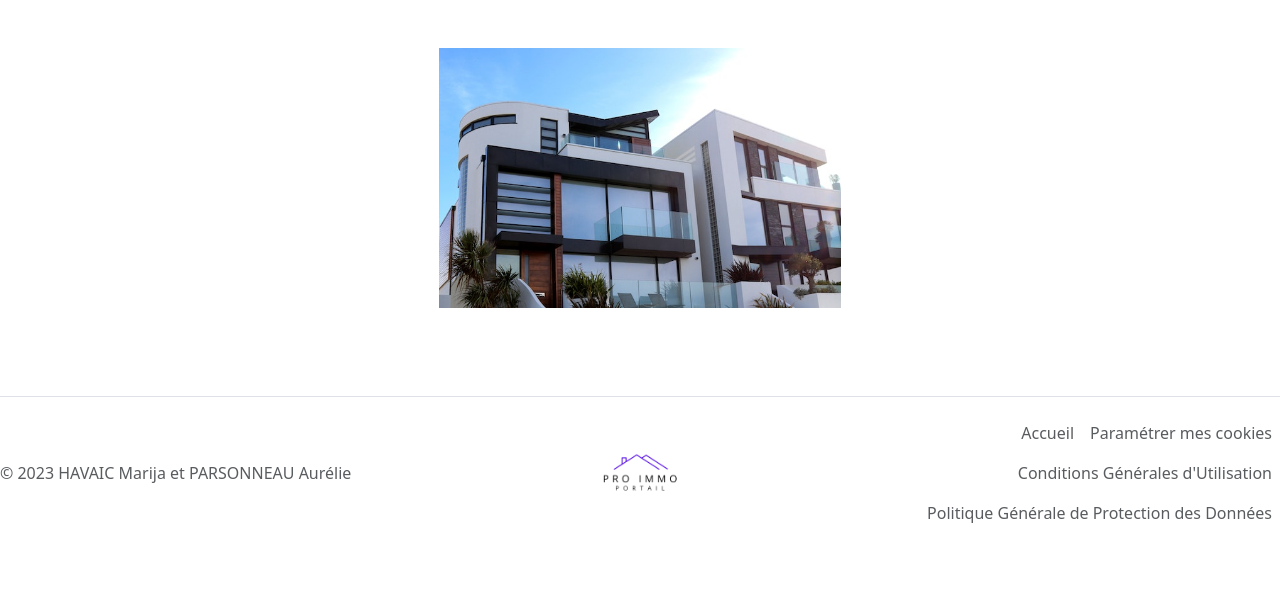
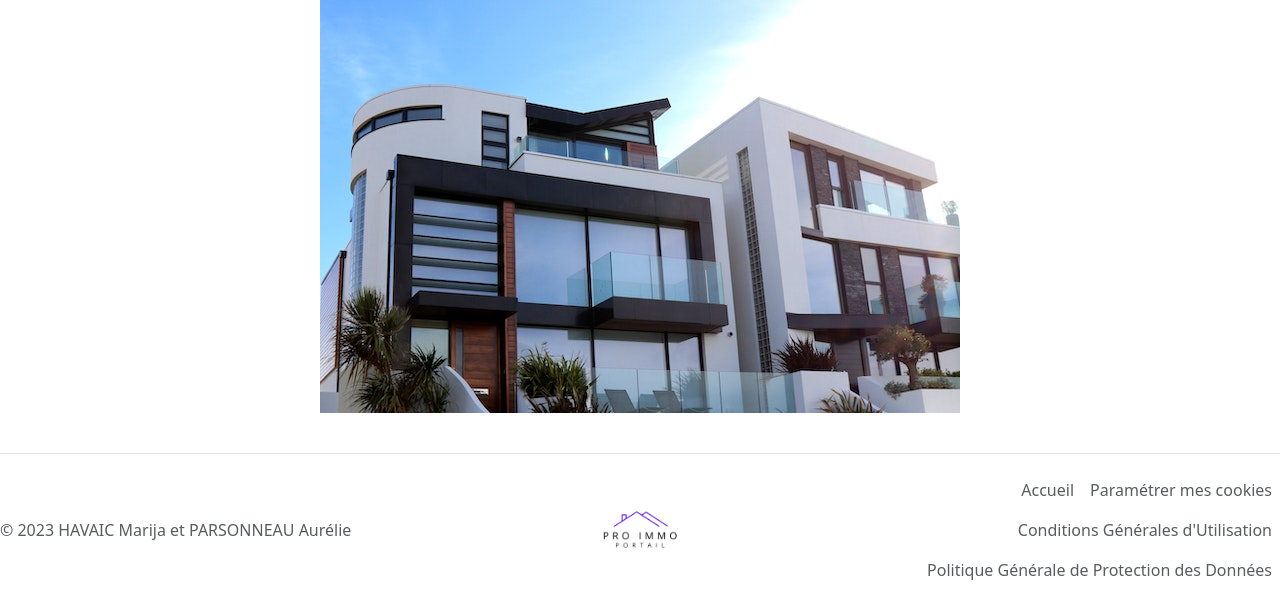
Before and after one commit to marijahavaic/pro-immo-portail, a Symfony app: template templates/home/index.html.twig in a window 1280 px wide. Shown: the part 76-688 px from the top of the page. Run offline with Twig, Linux system fonts and the light colour scheme; the template is opened without the code that fills it, so the values that code supplies are empty; some libraries are stand-ins or nearby versions.

Commit message:
design modif

```diff
--- a/templates/base.html.twig
+++ b/templates/base.html.twig
@@ -57,10 +57,7 @@
         </div>
       </div>
     </nav>
-    <div class="col-lg-8 mx-auto p-4 py-md-5">
         {% block body %}{% endblock %}
-
-    </div>
 
 
     <footer class="d-flex flex-wrap justify-content-between align-items-center py-3 my-4 border-top">
```
Also changed, not shown: templates/home/index.html.twig (+5 -8 lines).
